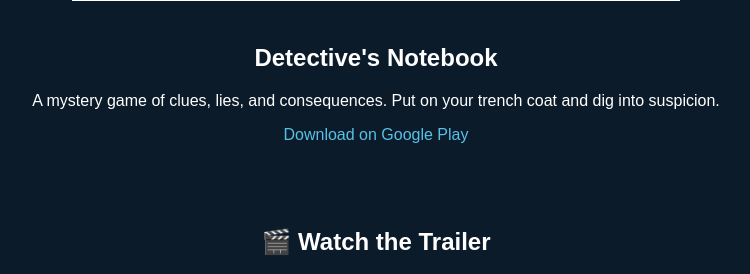
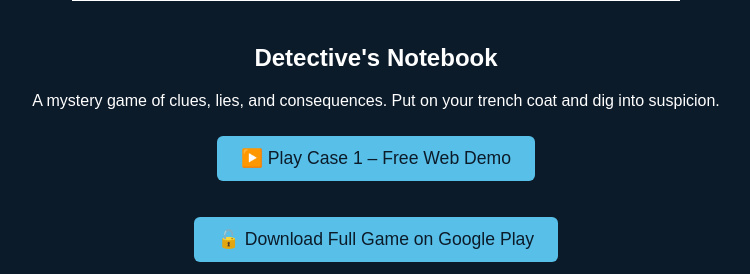
Before and after one commit to beardbrush/boom-tomato-games, a plain HTML site: page index.html in a window 1280 px wide. Shown: the part 1240-1514 px from the top of the page, without its empty margins (264-1014 px from the left). Drawn offline with Linux system fonts and the light colour scheme; grey boxes are pictures that could not be loaded; a script that the page names is missing.

Commit message:
Update index.html

```diff
--- a/index.html
+++ b/index.html
@@ -70,6 +70,22 @@
             text-decoration: none;
         }
 
+        .button {
+            background-color: #58c0e8;
+            color: #0c1b2a;
+            padding: 12px 24px;
+            margin: 10px;
+            border-radius: 6px;
+            font-size: 1.1em;
+            text-decoration: none;
+            display: inline-block;
+            transition: background 0.2s ease-in-out;
+        }
+
+            .button:hover {
+                background-color: #7ed3f1;
+            }
+
         .merch-section {
             background-color: #132c42;
             padding: 2em 1em;
@@ -106,7 +122,16 @@
     <img src="website_image.png" alt="Detective's Notebook">
     <h2>Detective's Notebook</h2>
     <p>A mystery game of clues, lies, and consequences. Put on your trench coat and dig into suspicion.</p>
-    <p><a href="https://play.google.com/store/apps/details?id=com.detectivenotebook">Download on Google Play</a></p>
+
+    <!-- 🎮 DEMO BUTTON -->
+    <p>
+        <a href="/webdemo/" class="button">▶️ Play Case 1 – Free Web Demo</a>
+    </p>
+
+    <!-- 📲 DOWNLOAD BUTTON -->
+    <p>
+        <a href="https://play.google.com/store/apps/details?id=com.detectivenotebook" class="button">🔓 Download Full Game on Google Play</a>
+    </p>
 
     <section class="video-section">
         <h2>🎬 Watch the Trailer</h2>
```
Lines whose indentation alone changed are shown as unchanged.
